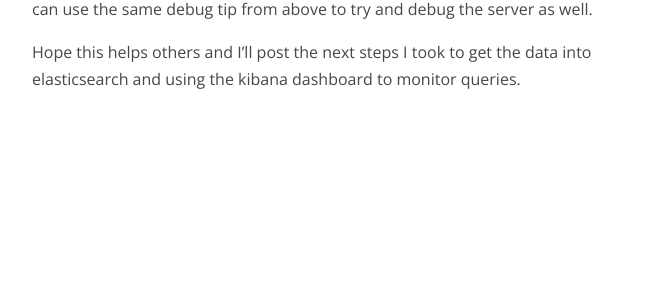
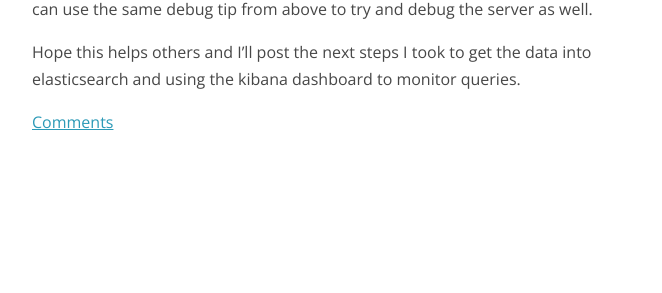
Before and after one commit to hsuhanooi/hsuhanooi.github.io, a Jekyll site: the page built from index.html, in a window 1280 px wide. Shown: the part 4144-4437 px from the top of the page, without its empty margins (308-970 px from the left). Built offline with Jekyll 4.4.1, drawn with Linux system fonts in a browser that asks for light colours; Markdown is read by kramdown in place of the engine named in the settings; the list of posts is cut into pages by our own code; before the commit the page ends 4397 px from its top, so only the background shows below that.

Commit message:
added comments link to index.html that takes you to the comments section on the posts page

```diff
--- a/_layouts/post.html
+++ b/_layouts/post.html
@@ -8,7 +8,9 @@ layout: default
   {{ content }}
 </article>
 
-{% include comments.html %}
+<div id="comments">
+  {% include comments.html %}
+</div>
 
 <!--
 <aside class="related">
--- a/index.html
+++ b/index.html
@@ -13,6 +13,7 @@ title: Home
       </a>
     </h1>
     {{ post.content }}
+    <a href="{{ post.url }}#comments" class="comments_link">Comments</a>
   </article>
   {% endfor %}
 </div>
--- a/public/css/poole.css
+++ b/public/css/poole.css
@@ -80,3 +80,6 @@ a {
   word-break: break-all;
   word-wrap: break-word;
 }
+#comments {
+  margin-top: 5em;
+}
```
